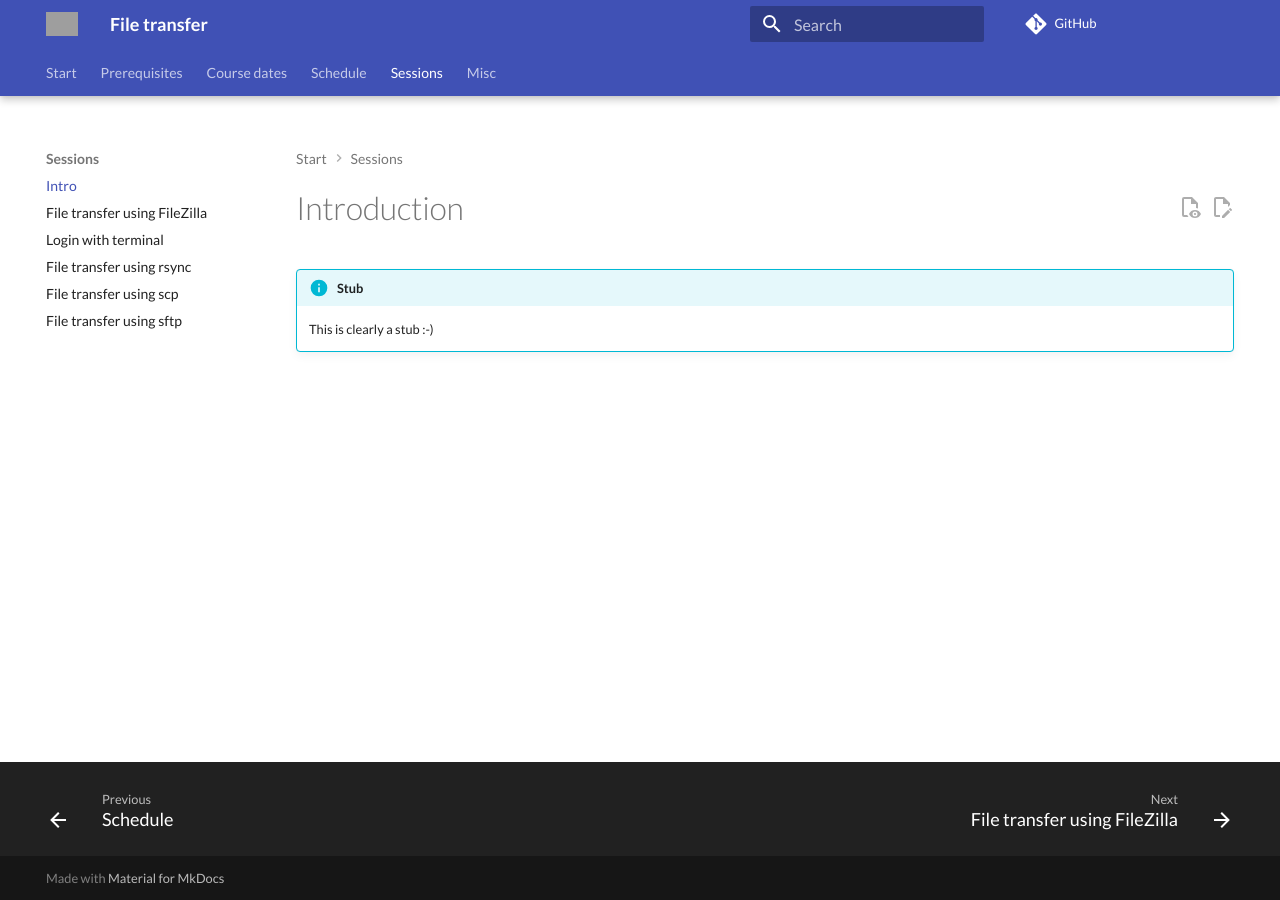
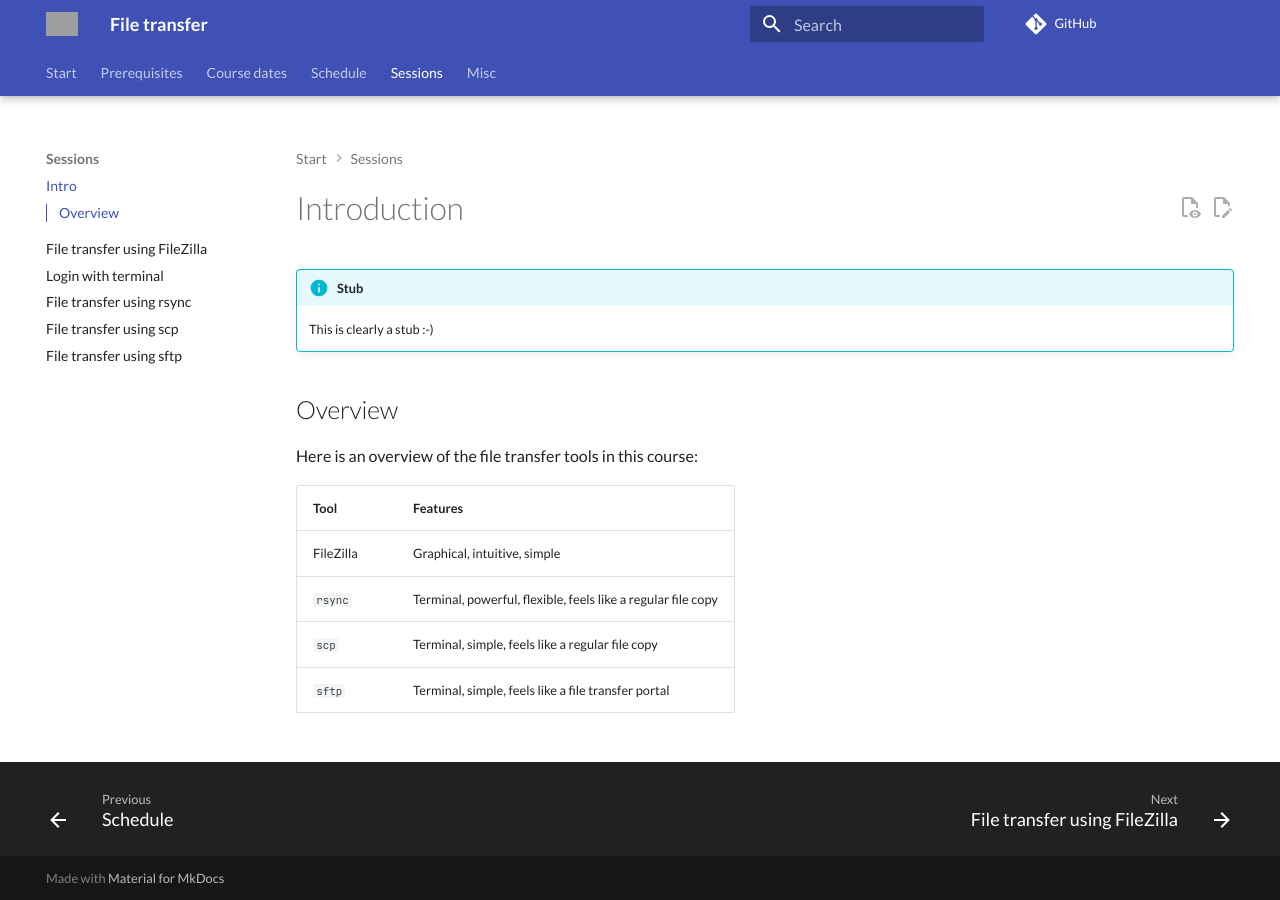
Before and after one commit to UPPMAX/naiss_file_transfer_course, an MkDocs documentation site: the page built from docs/sessions/intro.md, in a window 1280 px wide. Built offline with MkDocs 1.6.1 and Material for MkDocs 9.7.7, drawn with Linux system fonts in a browser that asks for light colours; comment, search, counter and statistics services are not loaded; grey boxes are pictures that could not be loaded.

Commit message:
Add overview

```diff
--- a/docs/sessions/intro.md
+++ b/docs/sessions/intro.md
@@ -11,3 +11,15 @@ tags:
 !!! info "Stub"
 
     This is clearly a stub :-)
+
+
+## Overview
+
+Here is an overview of the file transfer tools in this course:
+
+Tool       |Features
+-----------|-----------------------------------------------------------
+FileZilla  |Graphical, intuitive, simple
+`rsync`    |Terminal, powerful, flexible, feels like a regular file copy
+`scp`      |Terminal, simple, feels like a regular file copy
+`sftp`     |Terminal, simple, feels like a file transfer portal
```
